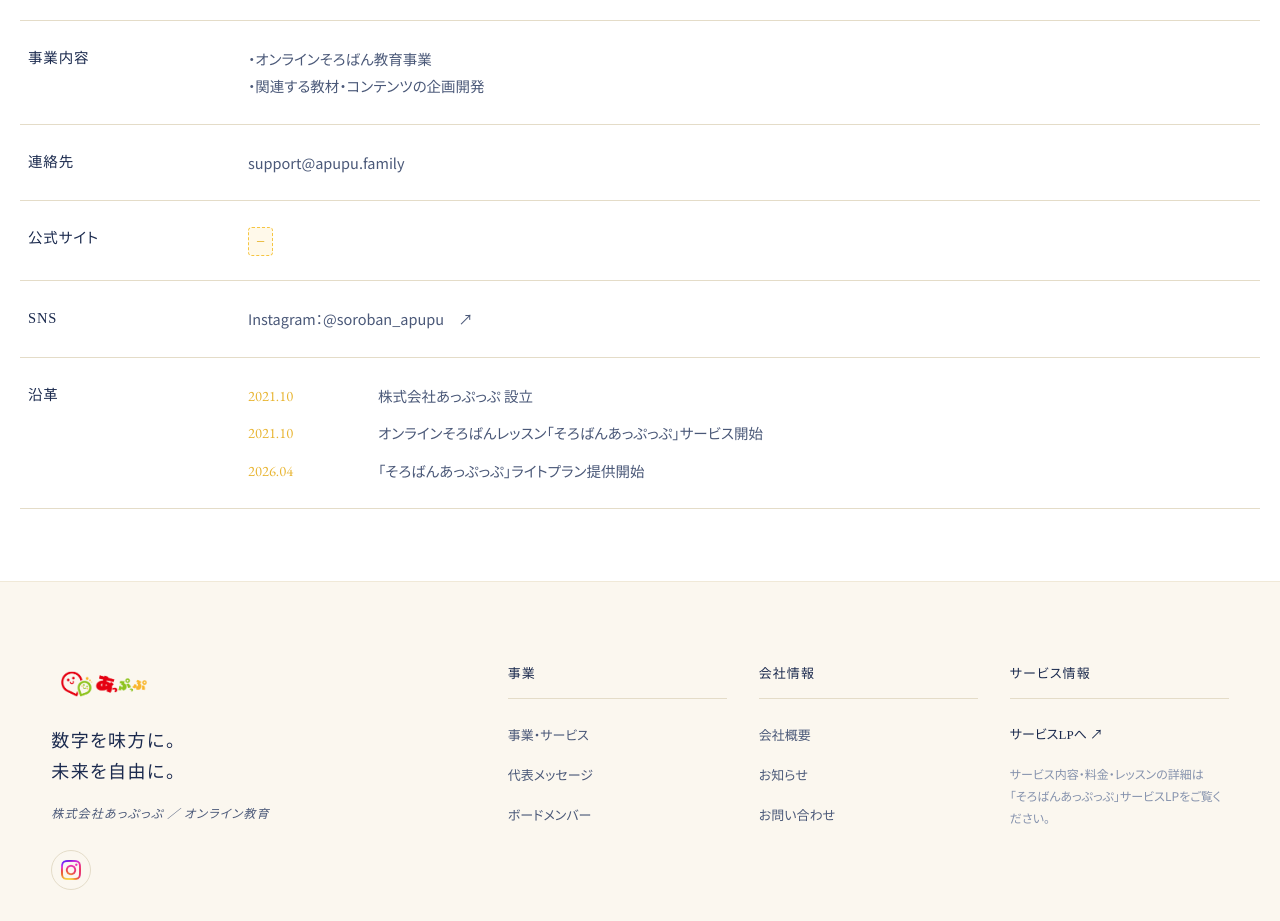
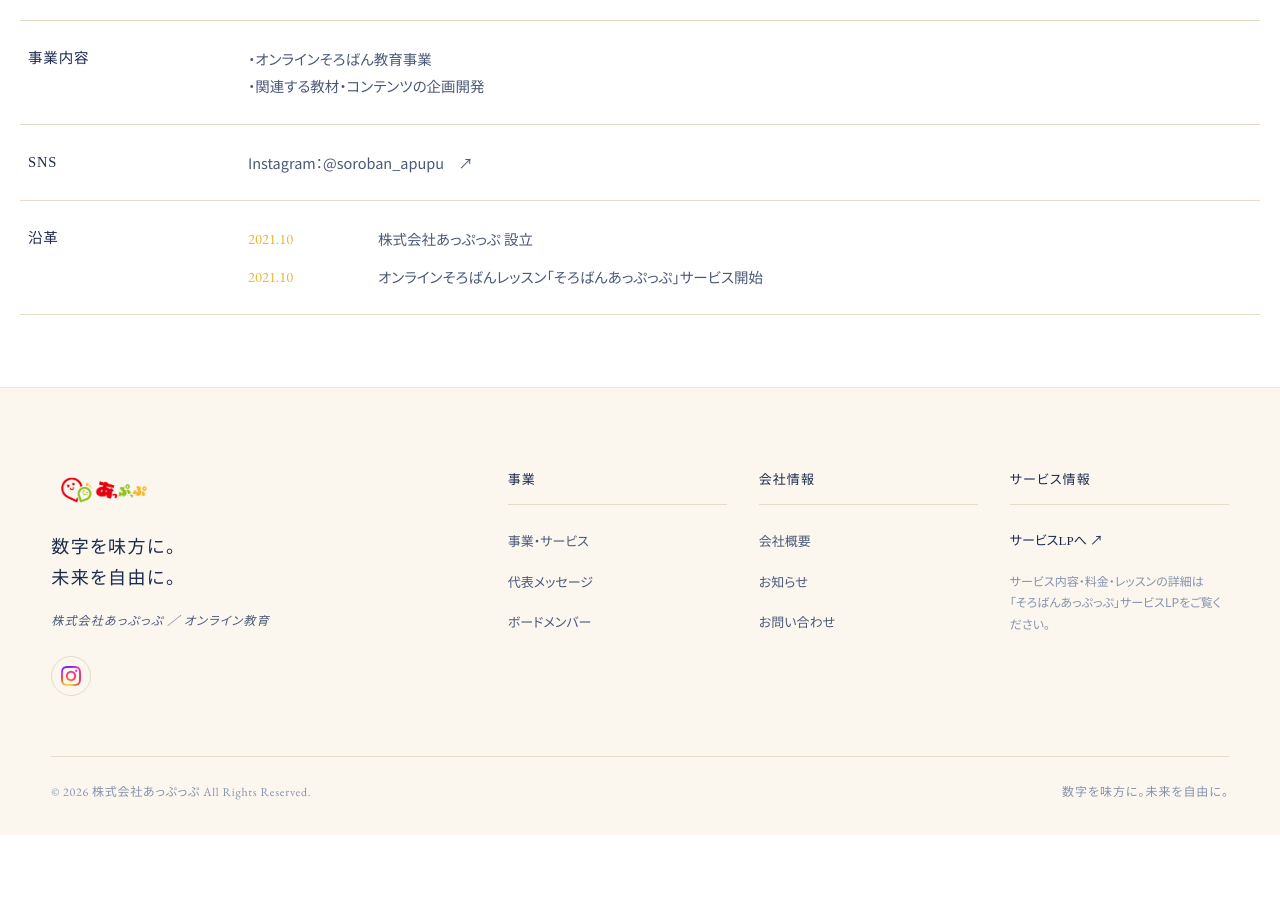
Before and after one commit to apupu-inc/corporate-site, an Eleventy site: page src/company/index.njk in a window 1280 px wide. Shown: the part 880-1801 px from the top of the page. After the commit the page ends 1715 px from the top, so only its background shows below. Built offline with nearby package versions, Linux system fonts and the light colour scheme; Eleventy itself is replaced by a stand-in of ours; files that its build step writes are made by us from their sources.

Commit message:
content: 会社概要の不要な項目と沿革を整理

```diff
--- a/src/company/index.njk
+++ b/src/company/index.njk
@@ -32,8 +32,6 @@ description: 株式会社あっぷっぷの会社情報と沿革をご案内し
           ・関連する教材・コンテンツの企画開発
         </td>
       </tr>
-      <tr><th>連絡先</th><td><a href="mailto:support@apupu.family" style="color: inherit;">support@apupu.family</a></td></tr>
-      <tr><th>公式サイト</th><td><span class="ph">―</span></td></tr>
       <tr>
         <th>SNS</th>
         <td>
@@ -48,8 +46,6 @@ description: 株式会社あっぷっぷの会社情報と沿革をご案内し
             <div>株式会社あっぷっぷ 設立</div>
             <div style="font-family: var(--font-latin); color: var(--accent-2);">2021.10</div>
             <div>オンラインそろばんレッスン「そろばんあっぷっぷ」サービス開始</div>
-            <div style="font-family: var(--font-latin); color: var(--accent-2);">2026.04</div>
-            <div>「そろばんあっぷっぷ」ライトプラン提供開始</div>
           </div>
         </td>
       </tr>
```
